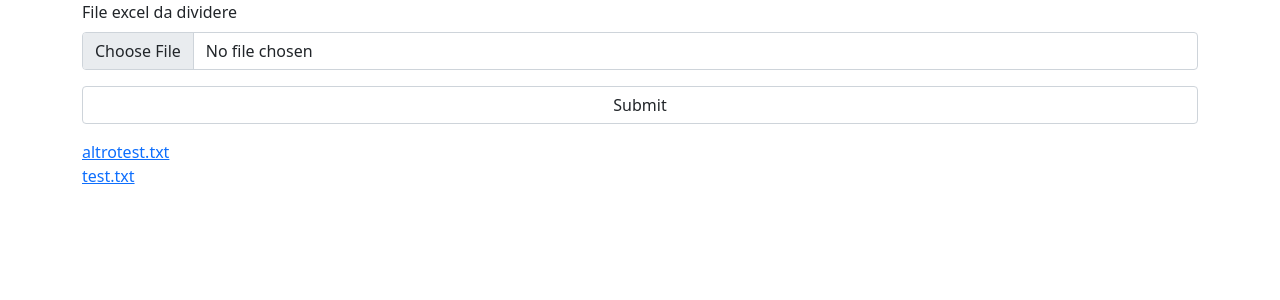
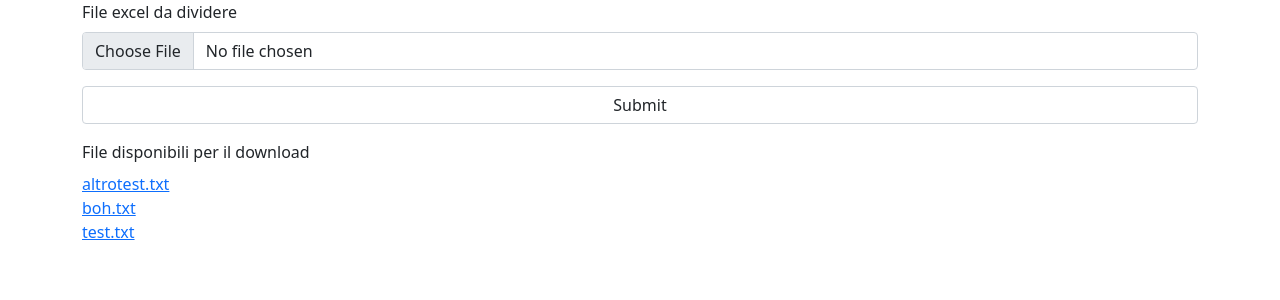
Before and after one commit to elsoft74/smistaelenchiusca, a PHP site: page / in a window 1280 px wide. Shown: the top 300 px of the page. Run offline with PHP 8.4, Linux system fonts and the light colour scheme; some libraries are stand-ins or nearby versions.

Commit message:
aggiunte funzioni per upload

```diff
--- a/index.php
+++ b/index.php
@@ -13,6 +13,7 @@
     <script type="text/javascript" src="js/luxon.min.js"></script>
     <script type="text/javascript" src="js/jquery-3.6.0.min.js"></script>
     <script type="text/javascript" src="js/listFiles.js"></script>
+    <script type="text/javascript" src="js/upload.js"></script>
     <!-- <script type="text/javascript" src="js/tabulator.min.js"></script> -->
     <!-- <script type="text/javascript" src="js/jquery_wrapper.js"></script> -->
     <!-- <script type="text/javascript" src="js/utils.js"></script> -->
@@ -31,13 +32,16 @@
     <div id="upload" class="container">
         <div class="mb-3">
             <label for="formFile" class="form-label">File excel da dividere</label>
-            <input class="form-control" type="file" id="formFile">
+            <input class="form-control" type="file" id="formFile" accept=".xls, .xlsx">
         </div>
         <div class="mb-3">
-            <input class="button form-control" type="submit" id="submitbutton">
+            <input class="button form-control" type="submit" id="submitbutton" onclick="upload()">
         </div>
     </div>
-    <div id="results" class="container">
+    <div class="container">
+        <label for="results" class="form-label">File disponibili per il download</label>
+        <div id="results" class="mb-3">
+        </div>
     </div>
     <!-- <div id="firma"><a href="https://ivopugliese.it">©2022 Ivo Pugliese</a></div> -->
     <script>
--- /dev/null
+++ b/js/upload.js
@@ -0,0 +1,35 @@
+function upload() {
+    f=$("#formFile").prop("files");
+    if (f.length==0){
+        Swal.fire({
+            text: "Nessun file da dividere.",
+            icon: 'error',
+            showCancelButton: false,
+            confirmButtonColor: '#3085d6',
+            confirmButtonText: 'Ok'
+        });
+    }
+    let xhr = new XMLHttpRequest();
+    let url = "be/upload.php";
+    var formData = new FormData();
+    formData.append("file", f[0]);
+    xhr.open("POST", url, true);
+    xhr.setRequestHeader("Content-type", "application/x-www-form-urlencoded");
+    xhr.onreadystatechange = function () {
+        if (xhr.readyState === 4 && xhr.status === 200) {
+            let result = JSON.parse(xhr.responseText);
+            if (result.status == "OK") {
+                console.log(result.data);
+            } else {
+                Swal.fire({
+                    text: result.debug,
+                    icon: 'error',
+                    showCancelButton: false,
+                    confirmButtonColor: '#3085d6',
+                    confirmButtonText: 'Ok'
+                });
+            }
+        }
+    }
+    xhr.send(formData);
+}
--- /dev/null
+++ b/output/boh.txt
@@ -0,0 +1 @@
+dds
```
Also changed, not shown: be/upload.php (added, +18 -0 lines).
